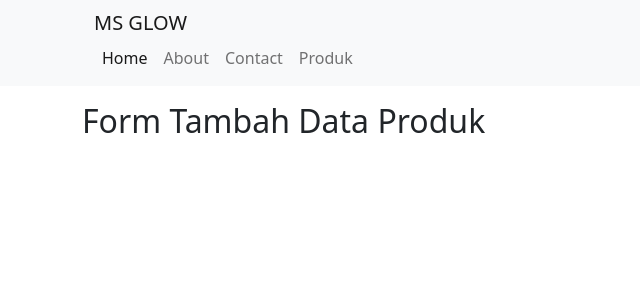
After one commit to murisdotcom/sim, a CodeIgniter 4 app: template app/Views/produk/create.php in a window 1280 px wide. The commit adds this page. Shown: the top 300 px of the page, without its empty margins (0-640 px from the left). Run offline with PHP 8.4 and a stand-in for CodeIgniter, Linux system fonts and the light colour scheme; the template is opened without the code that fills it: most values are stand-ins (such as "Sample title", 1, 10 or a date in 2020); some libraries are stand-ins or nearby versions.

Commit message:
Menambahkan file create.php

```diff
--- /dev/null
+++ b/app/Views/produk/create.php
@@ -0,0 +1,11 @@
+<?= $this->extend('layout/template'); ?>
+
+<?= $this->section('content'); ?>
+<div class="container">
+  <div class="row">
+    <div class="col-8">
+      <h2 class="my-3">Form Tambah Data Produk</h2>
+    </div>
+  </div>
+</div>
+<?= $this->endSection(); ?>
--- a/app/Views/produk/index.php
+++ b/app/Views/produk/index.php
@@ -5,7 +5,7 @@
   <div class="row">
     <div class="col">
       <h1 class="mt-2">Daftar Produk MS GLOW</h1>
-      <a href="/produk/create" class="btn btn-primary mb-3">Tambah Produk</a>
+      <a href="/produk/create" class="btn btn-primary mb-3">Tambah Data Produk</a>
       <table class="table">
         <thead>
           <tr>
```
